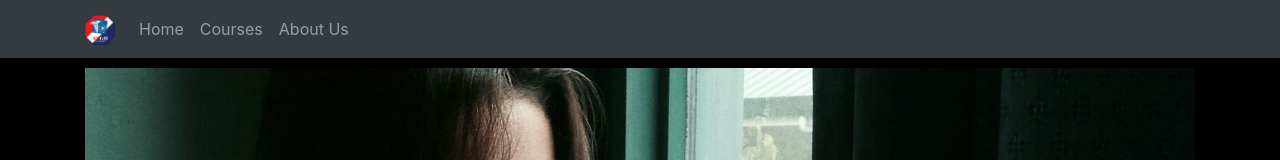
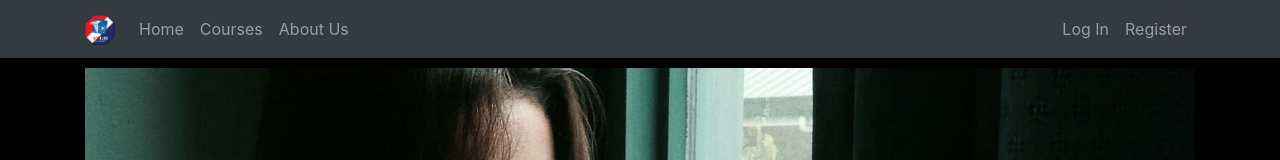
Before and after one commit to larongbingo/AZGH-College-Public-Portal, a React (Create React App) app in the folder frontend/: page / in a window 1280 px wide. Shown: the top 160 px of the page. Built offline with nearby package versions, Linux system fonts and the light colour scheme.

Commit message:
Added login and register

```diff
--- a/frontend/src/components/PageNavbar.tsx
+++ b/frontend/src/components/PageNavbar.tsx
@@ -23,6 +23,10 @@ export class PageNavbar extends Component {
                 <Nav.Link href="/courses">Courses</Nav.Link>
                 <Nav.Link href="/about">About Us</Nav.Link>
               </Nav>
+              <Nav>
+                <Nav.Link href="/login">Log In</Nav.Link>
+                <Nav.Link href="/register">Register</Nav.Link>
+              </Nav>
             </Navbar.Collapse>
           }
         </Container>
```
